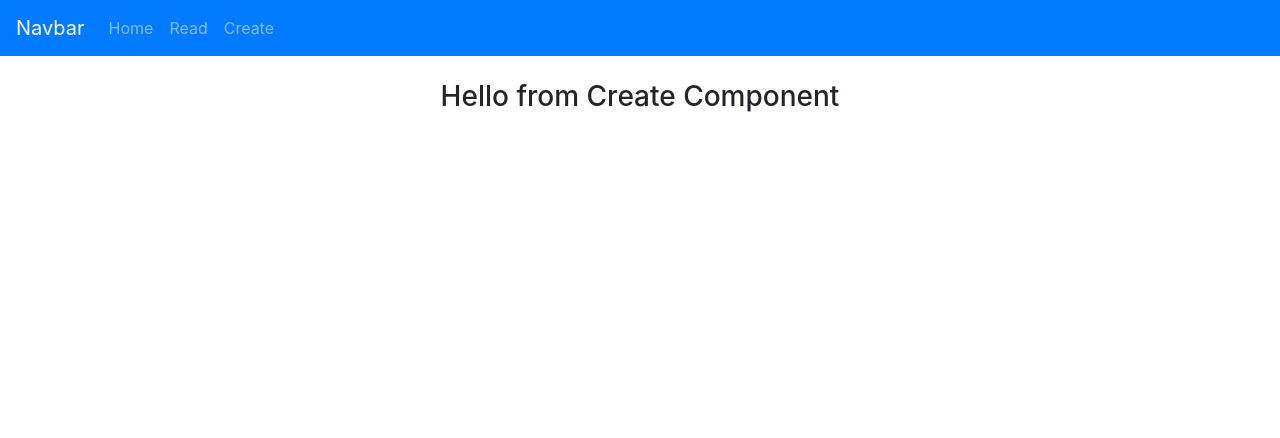
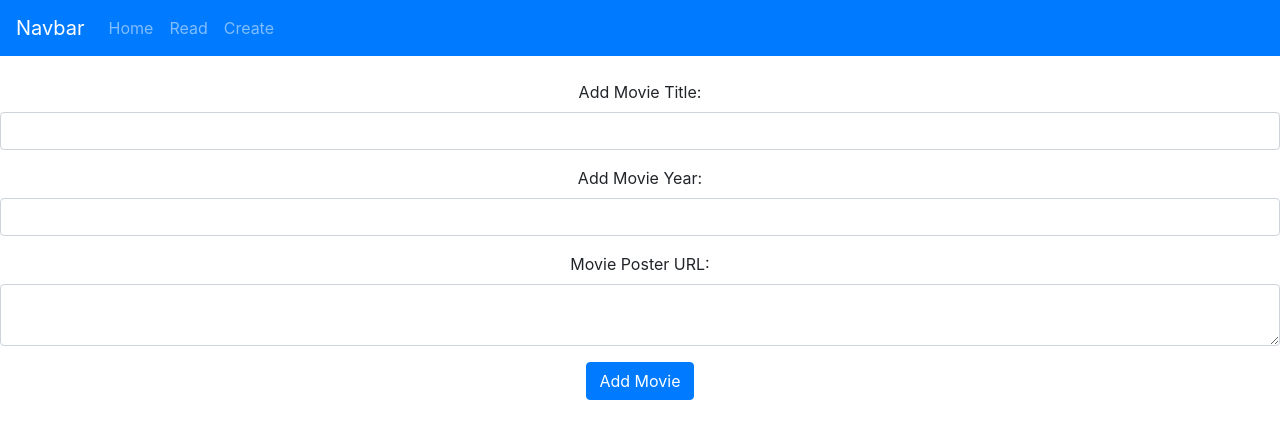
Before and after one commit to wojtekpogo/DataRep_Lab10, a React (Create React App) app: page /create in a window 1280 px wide. Shown: the top 438 px of the page. Built offline with nearby package versions, Linux system fonts and the light colour scheme.

Commit message:
Lab 4 completed, comments added

```diff
--- a/package.json
+++ b/package.json
@@ -6,6 +6,7 @@
     "@testing-library/jest-dom": "^4.2.4",
     "@testing-library/react": "^9.5.0",
     "@testing-library/user-event": "^7.2.1",
+    "axios": "^0.21.0",
     "bootstrap": "^4.5.3",
     "react": "^16.13.1",
     "react-bootstrap": "^1.3.0",
--- a/src/components/create.js
+++ b/src/components/create.js
@@ -3,12 +3,85 @@
 
 export class Create extends React.Component {
 
+    constructor() {
+
+        super();
+        //all events has to be binded
+        this.onSubmit = this.onSubmit.bind(this);
+        this.onChangeTitle = this.onChangeTitle.bind(this);
+        this.onChangeYear = this.onChangeYear.bind(this);
+        this.onChangePoster = this.onChangePoster.bind(this);
+        this.state = {
+            Title: '',
+            Year: '',
+            Poster: ''
+        }
+    }
+//method to input a title
+    onChangeTitle(e) {
+        this.setState({
+            Title: e.target.value
+        });
+    }
+    //method to input a year
+    onChangeYear(e) {
+        this.setState({
+            Year: e.target.value
+        });
+    }
+
+    //method to input a poster url
+    onChangePoster(e) {
+        this.setState({
+            Poster: e.target.value
+        });
+    }
+
+    onSubmit(e) {
+        //stops before calling button multiple times
+        e.preventDefault();
+        //alert
+        alert("Movie: " + this.state.Title + " " + this.state.Year +
+            " " + this.state.Poster);
+
+    }
     render() {
 
+        return (
+            <div className='App'>
+                <form onSubmit={this.onSubmit}>
+                    <div className="form-group">
+                        <label>Add Movie Title: </label>
+                        <input type='text'
+                            className='form-control'
+                            value={this.state.Title}
+                            onChange={this.onChangeTitle}></input>
+                    </div>
 
-        return (
-            <div>
-                <h3>Hello from Create Component</h3>
+                    <div className="form-group">
+                        <label>Add Movie Year: </label>
+                        <input type='text'
+                            className='form-control'
+                            value={this.state.Year}
+                            onChange={this.onChangeYear}></input>
+                    </div>
+
+                    <div className="form-group">
+                        <label>Movie Poster URL:</label>
+                        <textarea type='text'
+                            className="form-control"
+                            value={this.state.Poster}
+                            onChange={this.onChangePoster}></textarea>
+                    </div>
+                    <div className="form-group">
+                        <input type='submit'
+                            value='Add Movie'
+                            className='btn btn-primary'></input>
+                    </div>
+
+
+
+                </form>
             </div>
         );
     }
--- a/src/components/movies.js
+++ b/src/components/movies.js
@@ -1,5 +1,5 @@
 import React from 'react';
-import { MovieItem } from './movieItem'; {/*importring movieItem component*/}
+import { MovieItem } from './movieItem'; {/*importing movieItem component*/}
 
 export class Movies extends React.Component {
 
--- a/src/components/read.js
+++ b/src/components/read.js
@@ -1,37 +1,29 @@
 import React from 'react';
-import {Movies} from './movies';    {/*imported Movies component*/}
+import {Movies} from './movies';
+import axios from 'axios';
+{/*imported Movies component*/}
+{/*imported axios library, allows us to make some asynchronous operations*/}
 
 {/* state object to store property values that belongs to the component, in this case movies info*/}
 export class Read extends React.Component {
 
     state ={
 
-        movies: [
-
-            {
-            "Title": "Avengers: Infinity War",
-            "Year": "2018",
-            "imdbID": "tt4154756",
-            "Type": "movie",
-            "Poster": "https://m.media-amazon.com/images/M/MV5BMjMxNjY2MDU1OV5BMl5BanBnXkFtZTgwNzY1MTUwNTM@._V1_SX300.jpg"
-            },
-            {
-            "Title": "Captain America: Civil War",
-            "Year": "2016",
-            "imdbID": "tt3498820",
-            "Type": "movie",
-            "Poster": "https://m.media-amazon.com/images/M/MV5BMjQ0MTgyNjAxMV5BMl5BanBnXkFtZTgwNjUzMDkyODE@._V1_SX300.jpg"
-            },
-            {
-            "Title": "Charlie Wilson's War",
-            "Year": "2007",
-            "imdbID": "tt0472062",
-            "Type": "movie",
-            "Poster": "https://m.media-amazon.com/images/M/MV5BMTgwMDgwMDc4MF5BMl5BanBnXkFtZTYwOTU3MDM4._V1_SX300.jpg"
-            }
-            ]
+        movies: [ ]
 
     };
+
+    componentDidMount(){ {/* function that takes json file from the api and returns a promise*/}
+        axios.get('https://jsonblob.com/api/jsonblob/520c3b5e-0312-11eb-a6af-cbf00d776032')
+        .then(resposne=>{
+            this.setState({movies:resposne.data.Search});
+
+        })
+        .catch((error)=>{ {/*error handling if it won't work*/}
+
+            console.log(error);
+        });
+    }
 
     render() {
 
```
Also changed, not shown: 1 other file (tests, documents, lock files or other folders).
